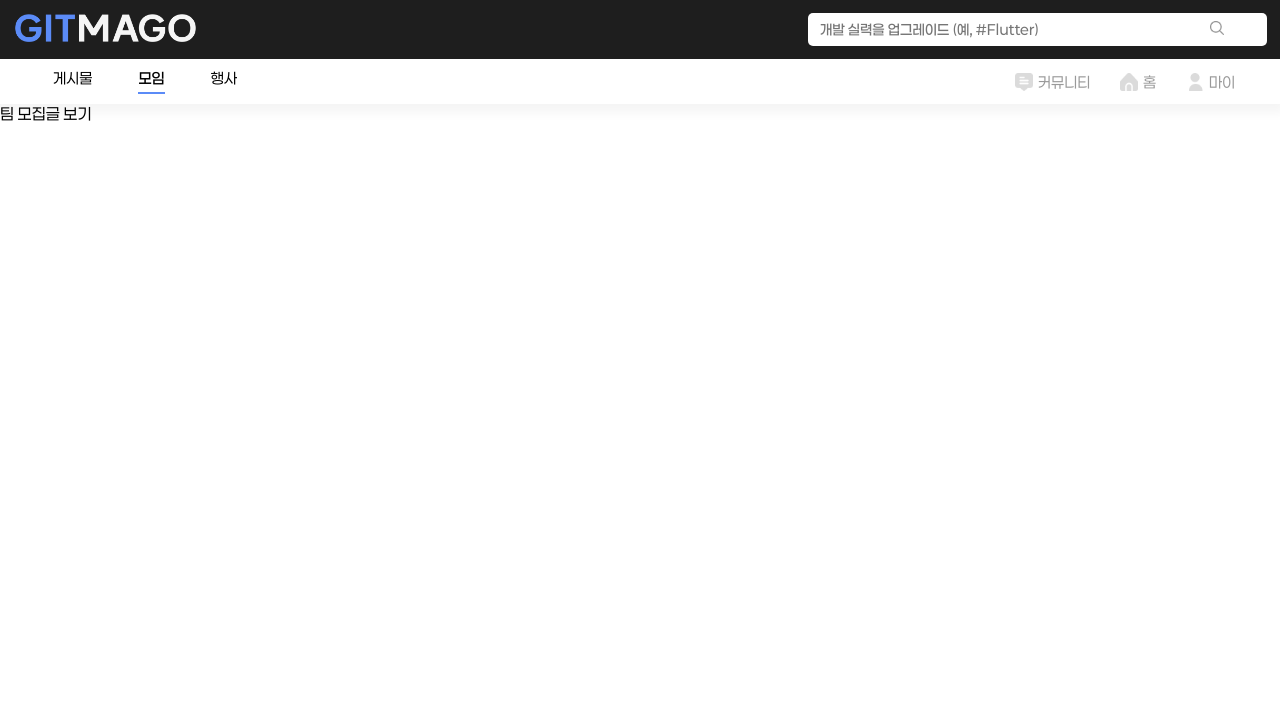
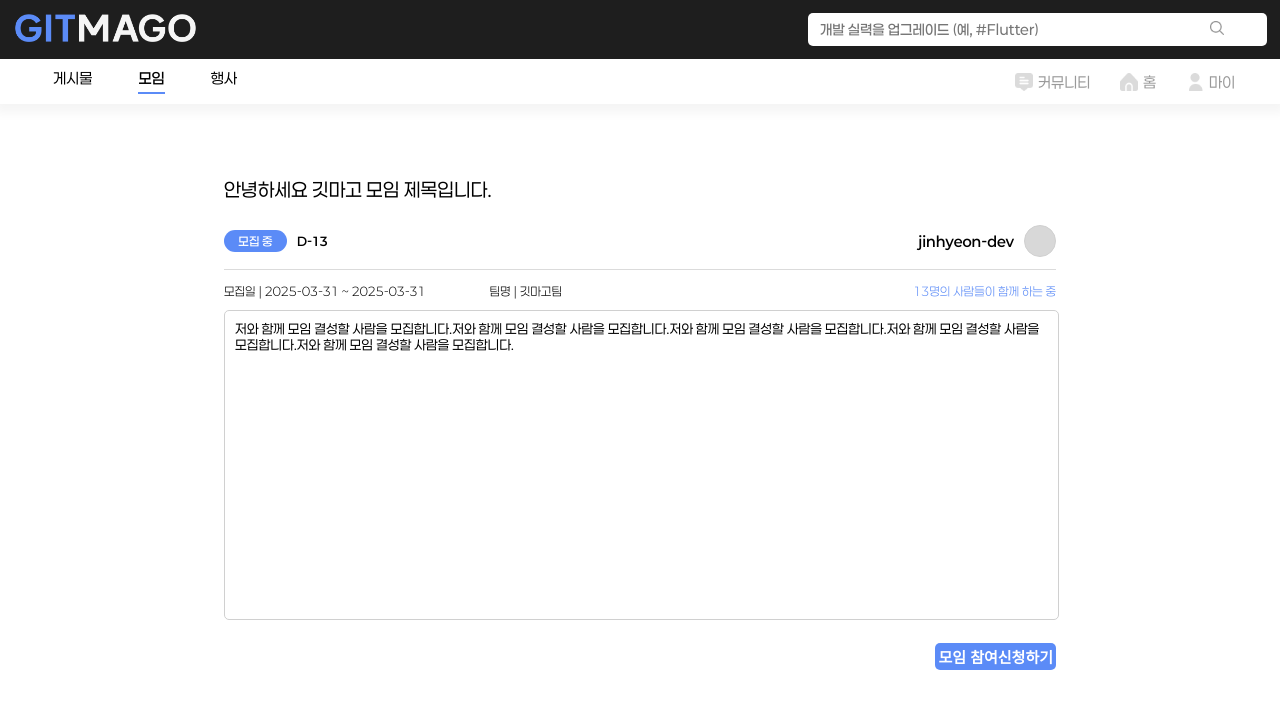
Before and after one commit to capstone-class-3-1/web, a React (Create React App) app: page /community/team/view/1 in a window 1280 px wide. Shown: the top 708 px of the page. Built offline with nearby package versions, Linux system fonts and the light colour scheme; no server answers.

Commit message:
feat: 모임 페이지 구현
- 모임 모집글 상세보기 구현
- :id route 설정

```diff
--- a/src/components/team/CreateTeam.jsx
+++ b/src/components/team/CreateTeam.jsx
@@ -19,7 +19,7 @@ const CreateTeam = () => {
                         모집일 | <input type="date" /> ~ <input type="date" />
                     </div>
                 </div>
-                <div className="craete_desc">
+                <div className="create_desc">
                     <textarea  cols="112" rows="18" placeholder="모임에 대한 설명을 작성해주세요." />
                 </div>
                 <div className="button_container">
--- a/src/components/team/TeamListItem.jsx
+++ b/src/components/team/TeamListItem.jsx
@@ -1,10 +1,14 @@
+import { useNavigate } from 'react-router-dom';
 import '../../styles/components/team/TeamListItem.css'
 import colorCode from '../../utils/color';
 import RecruitStatus from "./RecruitStatus";
 
 const TeamListItem = ({status, title, desc, people, owner}) => {
+    const navigate = useNavigate();
+    const id = 1; //예시
+
     return(
-        <div className="TeamListItem">
+        <div className="TeamListItem" onClick={()=>{navigate(`view/${id}`)}}>
             <div className="left_item">
                 <RecruitStatus status={status}/>
             </div>
--- a/src/components/team/ViewTeam.jsx
+++ b/src/components/team/ViewTeam.jsx
@@ -1,7 +1,41 @@
+import '../../styles/components/team/ViewTeam.css'
+import colorCode from '../../utils/color';
+import Button from '../Button'
+import RecruitStatus from './RecruitStatus'
+
+const desc = '저와 함께 모임 결성할 사람을 모집합니다.저와 함께 모임 결성할 사람을 모집합니다.저와 함께 모임 결성할 사람을 모집합니다.저와 함께 모임 결성할 사람을 모집합니다.저와 함께 모임 결성할 사람을 모집합니다.';
+
 const ViewTeam = () => {
     return(
-        <div className="ViewTeam">
-            팀 모집글 보기
+        <div className="ViewBox">
+            <div className="ViewTeam">
+                <div className="team_title">안녕하세요 깃마고 모임 제목입니다.</div>
+                <div className="team_info border">
+                    <div className="team_status">
+                        <RecruitStatus status='모집 중' /> <span>D-13</span>
+                    </div>
+                    <div className="owner_name">
+                        <span>jinhyeon-dev</span><div className="owner_profile"></div>
+                    </div>
+                </div>
+                <div className="team_info">
+                    <div className="team_period">
+                        모집일 | 2025-03-31 ~ 2025-03-31
+                    </div>
+                    <div className="team_name">
+                        팀명 | 깃마고팀
+                    </div>
+                    <div className="team_people" style={{color:colorCode.pointBlue}}>
+                        13명의 사람들이 함께 하는 중
+                    </div>
+                </div>
+                <div className="craete_desc view">
+                    <textarea  cols="112" rows="18" value={desc} />
+                </div>
+                <div className="button_container">
+                    <Button value={'모임 참여신청하기'} onclick={()=>{alert('참여신청이 완료되었습니다.')}}/>
+                </div>
+            </div>
         </div>
     )
 }
--- a/src/styles/components/Button.css
+++ b/src/styles/components/Button.css
@@ -4,7 +4,7 @@ button{
     font-size: 15px;
     border: none;
     padding: 3px;
-    width: 90px;
+    min-width: 90px;
     border-radius: 5px;
     margin-left: 10px;
 }
--- a/src/styles/components/team/CreateTeam.css
+++ b/src/styles/components/team/CreateTeam.css
@@ -58,7 +58,7 @@
     color: #C2C2C2;
 }
 
-.craete_desc{
+.create_desc{
     padding-bottom: 30px;
     border-bottom: 1px solid #DBDBDB;
 
--- a/src/styles/components/team/ViewTeam.css
+++ b/src/styles/components/team/ViewTeam.css
@@ -0,0 +1,59 @@
+.ViewBox{
+    height: 80vh;
+    align-content: center;
+}
+
+.ViewTeam{
+    width: 65vw;
+    justify-self: center;
+    max-height: 70vh;
+}
+
+.team_title{
+    font-family: "Paperlogy";
+    font-size: 19px;
+    padding-bottom: 10px;
+    /* border-bottom: 1px solid #DBDBDB; */
+}
+
+.team_status{
+    font-size: 12px;
+    font-weight: 600;
+    display: flex;
+    align-items: center;
+}
+
+.team_status span{
+    margin-left: 10px;
+}
+
+.owner_name{
+    font-size: 14px;
+    font-weight: 600;
+    display: flex;
+    justify-content: space-between;
+    align-items: center;
+}
+
+.owner_profile{
+    width: 30px;
+    height: 30px;
+    background-color: #d8d8d8;
+    border: 1px solid #D0D0D0;
+    border-radius: 20px;
+    margin-left: 10px;
+}
+
+.border{
+    border-bottom: 1px solid #DBDBDB;
+}
+
+.team_name{
+    width: 380px;
+    margin-left: 20px;
+}
+
+
+.craete_desc.view textarea{
+    font-weight: 400;
+}
```
